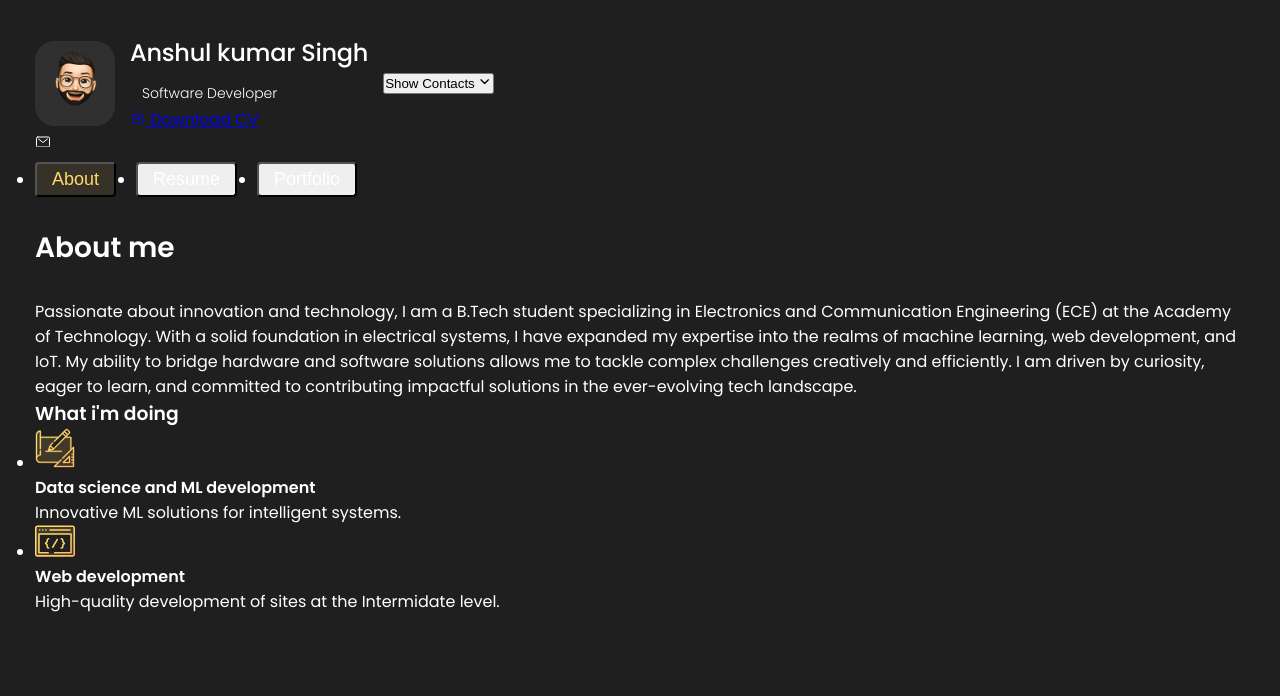
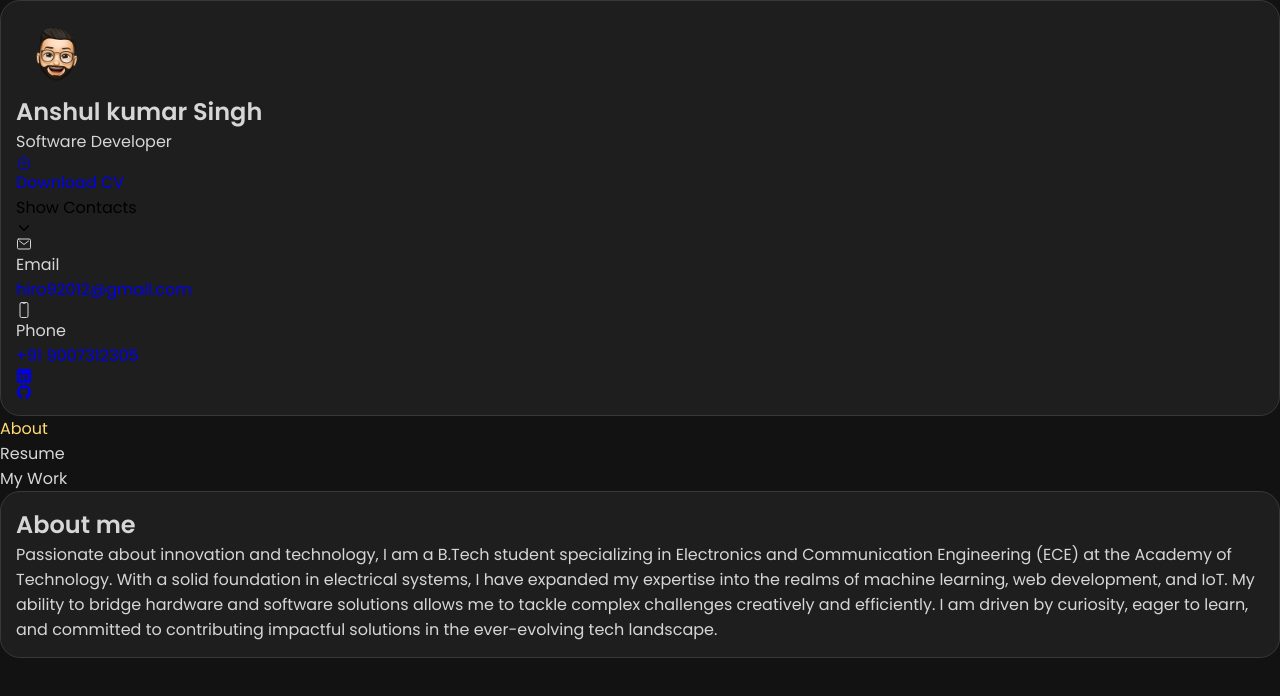
Before and after one commit to Anshulai/my-protfolio-website-, a plain HTML site: page index.html in a window 1280 px wide. Both pictures are taken after a click on the button "About". Drawn offline with nearby package versions, Linux system fonts and the light colour scheme.

Commit message:
fix: Revert to original structure with working Resume and My Work sections

```diff
--- a/assets/css/style.css
+++ b/assets/css/style.css
@@ -1,123 +1,154 @@
 /*-----------------------------------*\
-  #style.css
+  #CUSTOM PROPERTY
 \*-----------------------------------*/
 
 :root {
-  --bg-primary: hsl(0, 0%, 12%);
-  --bg-secondary: hsl(0, 0%, 19%);
-  --color-primary: hsl(45, 100%, 71%);
-  --white: hsl(0, 0%, 100%);
-  --light-gray: hsl(0, 0%, 80%);
-  --jet: hsl(0, 0%, 20%);
-  --orange-yellow-crayola: hsl(45, 100%, 71%);
+  --bg-gradient-onyx: linear-gradient(
+    to bottom right,
+    hsl(240, 1%, 25%) 3%,
+    hsl(0, 0%, 19%) 97%
+  );
+  --bg-gradient-jet: linear-gradient(
+    to bottom right,
+    hsla(240, 1%, 18%, 0.251) 0%,
+    hsla(240, 2%, 11%, 0) 100%
+  ), hsl(240, 2%, 13%);
+  --bg-gradient-yellow-1: linear-gradient(
+    to bottom right,
+    hsl(45, 100%, 71%) 0%,
+    hsla(36, 100%, 69%, 0) 50%
+  );
+  --bg-gradient-yellow-2: linear-gradient(
+    135deg,
+    hsla(45, 100%, 71%, 0.251) 0%,
+    hsla(35, 100%, 68%, 0) 59.86%
+  ), hsl(240, 2%, 13%);
+  --border-gradient-onyx: linear-gradient(
+    to bottom right,
+    hsl(0, 0%, 25%) 0%,
+    hsla(0, 0%, 25%, 0) 50%
+  );
 
+  /* solid */
+  --jet: hsl(0, 0%, 22%);
+  --onyx: hsl(240, 1%, 17%);
+  --eerie-black-1: hsl(240, 2%, 13%);
+  --eerie-black-2: hsl(240, 2%, 12%);
+  --smoky-black: hsl(0, 0%, 7%);
+  --white-1: hsl(0, 0%, 100%);
+  --white-2: hsl(0, 0%, 98%);
+  --orange-yellow-crayola: hsl(45, 100%, 72%);
+  --vegas-gold: hsl(45, 54%, 58%);
+  --light-gray: hsl(0, 0%, 84%);
+  --light-gray-70: hsla(0, 0%, 84%, 0.7);
+  --bittersweet-shimmer: hsl(0, 43%, 51%);
+
+  /* font-family */
   --ff-poppins: 'Poppins', sans-serif;
 
-  --fs-1: 36px;
-  --fs-2: 28px;
-  --fs-3: 24px;
-  --fs-4: 20px;
-  --fs-5: 18px;
-  --fs-6: 16px;
-  --fs-7: 15px;
-  --fs-8: 14px;
+  /* font-size */
+  --fs-1: 24px;
+  --fs-2: 18px;
+  --fs-3: 17px;
+  --fs-4: 16px;
+  --fs-5: 15px;
+  --fs-6: 14px;
+  --fs-7: 13px;
+  --fs-8: 11px;
 
+  /* font-weight */
   --fw-300: 300;
   --fw-400: 400;
   --fw-500: 500;
   --fw-600: 600;
+
+  /* border radius */
+  --radius-15: 15px;
+  --radius-25: 25px;
+
 }
 
-/* Reset */
-* {
+/*-----------------------------------*\
+  #RESET
+\*-----------------------------------*/
+
+*, *::before, *::after {
   margin: 0;
   padding: 0;
   box-sizing: border-box;
 }
 
-body {
-  background: var(--bg-primary);
-  color: var(--white);
-  font-family: var(--ff-poppins);
-  padding: 35px;
-  overflow-x: hidden;
+a { text-decoration: none; }
+
+li { list-style: none; }
+
+img, ion-icon, a, button, time, span { display: block; }
+
+button {
+  font: inherit;
+  background: none;
+  border: none;
+  text-align: left;
+  cursor: pointer;
 }
 
-/* Hide all articles by default */
+input, textarea {
+  display: block;
+  width: 100%;
+  background: none;
+  font: inherit;
+}
+
+::selection {
+  background: var(--orange-yellow-crayola);
+  color: var(--smoky-black);
+}
+
+:focus { outline-color: var(--orange-yellow-crayola); }
+
+html { font-family: var(--ff-poppins); }
+
+body {
+  background: var(--smoky-black);
+  color: var(--light-gray);
+}
+
+/*-----------------------------------*\
+  #REUSED STYLE
+\*-----------------------------------*/
+
+.sidebar, article {
+  background: var(--eerie-black-2);
+  border: 1px solid var(--jet);
+  border-radius: 20px;
+  padding: 15px;
+  box-shadow: var(--shadow-1);
+  z-index: 1;
+}
+
+/* Hide article by default */
 article[data-page] {
   display: none;
-  opacity: 0;
-  transition: opacity 0.3s ease-in-out;
 }
 
 /* Show active article */
 article[data-page].active {
   display: block;
-  opacity: 1;
+  animation: fade 0.5s ease backwards;
 }
 
-.sidebar {
-  margin-bottom: 15px;
-  max-height: 112px;
-  overflow: hidden;
-  transition: var(--transition-2);
+@keyframes fade {
+  0% { opacity: 0; }
+  100% { opacity: 1; }
 }
 
-.sidebar.active { max-height: 405px; }
-
-.sidebar-info {
-  position: relative;
-  display: flex;
-  justify-content: flex-start;
-  align-items: center;
-  gap: 15px;
-}
-
-.avatar-box {
-  background: var(--bg-secondary);
-  border-radius: 20px;
-}
-
-.info-content .name {
-  color: var(--white);
-  font-size: var(--fs-3);
-  font-weight: var(--fw-500);
-  letter-spacing: -0.25px;
-  margin-bottom: 10px;
-}
-
-.info-content .title {
-  color: var(--white);
-  background: var(--onyx);
-  font-size: var(--fs-8);
-  font-weight: var(--fw-300);
-  width: max-content;
-  padding: 3px 12px;
-  border-radius: 8px;
-}
-
-.navbar-link {
-  color: var(--white);
-  font-size: var(--fs-5);
-  padding: 5px 15px;
-  border-radius: 4px;
-  cursor: pointer;
-}
+/* Navigation */
+.navbar-link { color: var(--light-gray); }
 
 .navbar-link:hover,
-.navbar-link.active {
-  color: var(--orange-yellow-crayola);
-  background: hsla(45, 100%, 71%, 0.1);
-}
+.navbar-link.active { color: var(--orange-yellow-crayola); }
 
-.navbar-list {
-  display: flex;
-  flex-wrap: wrap;
-  gap: 20px;
-  margin-bottom: 30px;
-}
-
-/* Resume styles */
+/* Resume section */
 .timeline {
   margin-bottom: 30px;
 }
@@ -129,98 +160,41 @@ article[data-page].active {
   margin-bottom: 25px;
 }
 
+.timeline-list {
+  font-size: var(--fs-6);
+  margin-left: 45px;
+}
+
+.timeline-item:not(:last-child) { margin-bottom: 20px; }
+
+.timeline-item-title {
+  font-size: var(--fs-6);
+  line-height: 1.3;
+  margin-bottom: 7px;
+}
+
 .timeline-text {
-  color: var(--light-gray);
+  color: var(--light-gray-70);
   font-weight: var(--fw-300);
   line-height: 1.6;
 }
 
-.timeline-item {
-  position: relative;
-  padding-left: 45px;
-  margin-bottom: 40px;
+/* My Work section */
+.project-item {
+  margin-bottom: 30px;
 }
 
-.timeline-item::before {
-  content: '';
-  position: absolute;
-  top: 5px;
-  left: 0;
-  width: 15px;
-  height: 15px;
-  border-radius: 50%;
-  border: 3px solid var(--jet);
-  background: var(--orange-yellow-crayola);
-}
-
-.timeline-item-title {
-  color: var(--white);
-  font-size: var(--fs-4);
-  margin-bottom: 7px;
-}
-
-/* Portfolio styles */
-.project-list {
-  display: grid;
-  grid-template-columns: 1fr;
-  gap: 30px;
-  margin-bottom: 50px;
-}
-
-.project-item {
-  list-style: none;
-}
-
-.project-item > a {
-  width: 100%;
-  display: block;
-  text-decoration: none;
+.project-item h3 {
+  color: var(--orange-yellow-crayola);
+  font-size: var(--fs-5);
+  margin-bottom: 10px;
 }
 
 .project-img {
   width: 100%;
   height: auto;
-  border-radius: 16px;
-  margin-bottom: 15px;
-  overflow: hidden;
+  border-radius: 10px;
+  margin-bottom: 25px;
 }
 
-.project-img img {
-  width: 100%;
-  height: 100%;
-  object-fit: cover;
-  transition: transform 0.25s ease;
-}
-
-.project-item > a:hover .project-img img {
-  transform: scale(1.1);
-}
-
-.project-title {
-  color: var(--orange-yellow-crayola);
-  font-size: var(--fs-5);
-  font-weight: var(--fw-400);
-  text-transform: capitalize;
-  line-height: 1.3;
-}
-
-@media (min-width: 580px) {
-  .project-list {
-    grid-template-columns: 1fr 1fr;
-    gap: 60px;
-  }
-}
-
-@media (min-width: 1024px) {
-  .project-list {
-    gap: 70px;
-  }
-}
-
-/* Article titles */
-.article-title {
-  color: var(--white);
-  font-size: var(--fs-2);
-  font-weight: var(--fw-600);
-  margin-bottom: 30px;
-}
+/* Add any additional styles you need */
--- a/assets/js/script.js
+++ b/assets/js/script.js
@@ -17,19 +17,20 @@ const pages = document.querySelectorAll("[data-page]");
 // add event to all nav link
 for (let i = 0; i < navigationLinks.length; i++) {
   navigationLinks[i].addEventListener("click", function () {
-    // Remove 'active' class from all pages first
-    pages.forEach(page => page.classList.remove("active"));
-    navigationLinks.forEach(link => link.classList.remove("active"));
+    // Find the matching page
+    const pageId = this.innerHTML.toLowerCase();
 
-    // Add 'active' class to the clicked button
-    this.classList.add("active");
+    // Remove active class from all pages and links
+    for (let i = 0; i < pages.length; i++) {
+      if (pages[i].dataset.page === pageId) {
+        pages[i].classList.add("active");
+        navigationLinks[i].classList.add("active");
+      } else {
+        pages[i].classList.remove("active");
+        navigationLinks[i].classList.remove("active");
+      }
+    }
 
-    // Find and activate the corresponding page
-    const buttonText = this.innerHTML.toLowerCase().trim();
-    const targetPage = document.querySelector(`[data-page="${buttonText}"]`);
-    if (targetPage) {
-      targetPage.classList.add("active");
-      window.scrollTo(0, 0);
-    }
+    window.scrollTo(0, 0);
   });
 }
--- a/index.html
+++ b/index.html
@@ -10,12 +10,12 @@
   <!--
     - favicon
   -->
-  <link rel="shortcut icon" href="/my-protfolio-website-/assets/images/logo.ico" type="image/x-icon">
+  <link rel="shortcut icon" href="./assets/images/logo.ico" type="image/x-icon">
 
   <!--
     - custom css link
   -->
-  <link rel="stylesheet" href="/my-protfolio-website-/assets/css/style.css">
+  <link rel="stylesheet" href="./assets/css/style.css">
 
   <!--
     - google font link
@@ -42,7 +42,7 @@
       <div class="sidebar-info">
 
         <figure class="avatar-box">
-          <img src="/my-protfolio-website-/assets/images/my-avatar.png" alt="Anshul Kumar Singh" width="80">
+          <img src="./assets/images/my-avatar.png" alt="Anshul Kumar Singh" width="80">
         </figure>
 
         <div class="info-content">
@@ -50,7 +50,7 @@
 
           <p class="title">Software Developer</p>
 
-          <a href="/my-protfolio-website-/assets/cv/Anshul_Kumar_Singh_CV.pdf" class="cv-btn" download>
+          <a href="./assets/cv/Anshul_Kumar_Singh_CV.pdf" class="cv-btn" download>
             <ion-icon name="download-outline"></ion-icon>
             <span>Download CV</span>
           </a>
@@ -145,7 +145,7 @@
           </li>
 
           <li class="navbar-item">
-            <button class="navbar-link" data-nav-link>Portfolio</button>
+            <button class="navbar-link" data-nav-link>My Work</button>
           </li>
 
         </ul>
@@ -168,52 +168,6 @@
           </p>
         </section>
 
-        <!--
-          - service
-        -->
-
-        <section class="service">
-
-          <h3 class="h3 service-title">What i'm doing</h3>
-
-          <ul class="service-list">
-
-            <li class="service-item">
-
-              <div class="service-icon-box">
-                <img src="/my-protfolio-website-/assets/images/icon-design.svg" alt="design icon" width="40">
-              </div>
-
-              <div class="service-content-box">
-                <h4 class="h4 service-item-title">Data science and ML development</h4>
-
-                <p class="service-item-text">
-                  Innovative ML solutions for intelligent systems.
-                </p>
-              </div>
-
-            </li>
-
-            <li class="service-item">
-
-              <div class="service-icon-box">
-                <img src="/my-protfolio-website-/assets/images/icon-dev.svg" alt="Web development icon" width="40">
-              </div>
-
-              <div class="service-content-box">
-                <h4 class="h4 service-item-title">Web development</h4>
-
-                <p class="service-item-text">
-                  High-quality development of sites at the Intermidate level.
-                </p>
-              </div>
-
-            </li>
-
-          </ul>
-
-        </section>
-
       </article>
 
       <!--
@@ -221,7 +175,6 @@
       -->
 
       <article class="resume" data-page="resume">
-
         <header>
           <h2 class="h2 article-title">Resume</h2>
         </header>
@@ -243,59 +196,28 @@
             </li>
           </ol>
         </section>
-
-        <section class="timeline">
-          <div class="title-wrapper">
-            <div class="icon-box">
-              <ion-icon name="book-outline"></ion-icon>
-            </div>
-
-            <h3 class="h3">Experience</h3>
-          </div>
-
-          <ol class="timeline-list">
-            <li class="timeline-item">
-              <h4 class="h4 timeline-item-title">Software Developer Intern</h4>
-              <span>2024 — Present</span>
-              <p class="timeline-text">Working on various ML and web development projects.</p>
-            </li>
-          </ol>
-        </section>
-
       </article>
 
       <!--
-        - #PORTFOLIO
+        - #MY WORK
       -->
 
-      <article class="portfolio" data-page="portfolio">
-
+      <article class="my-work" data-page="my work">
         <header>
-          <h2 class="h2 article-title">Portfolio</h2>
+          <h2 class="h2 article-title">My Work</h2>
         </header>
 
-        <section class="projects">
-          <ul class="project-list">
-            <li class="project-item active">
-              <a href="#">
-                <figure class="project-img">
-                  <img src="/my-protfolio-website-/assets/images/Screenshot from 2025-03-19 10-57-29.png" alt="Project 1" loading="lazy">
-                </figure>
-                <h3 class="project-title">Chat Application</h3>
-              </a>
-            </li>
+        <section class="projects-text">
+          <div class="project-item">
+            <h3>Chat Application</h3>
+            <img src="./assets/images/Screenshot from 2025-03-19 10-57-29.png" alt="Chat App" class="project-img">
+          </div>
 
-            <li class="project-item active">
-              <a href="#">
-                <figure class="project-img">
-                  <img src="/my-protfolio-website-/assets/images/Screenshot from 2025-03-20 13-17-30.png" alt="Project 2" loading="lazy">
-                </figure>
-                <h3 class="project-title">Smart Parking System</h3>
-              </a>
-            </li>
-          </ul>
+          <div class="project-item">
+            <h3>Smart Parking System</h3>
+            <img src="./assets/images/Screenshot from 2025-03-20 13-17-30.png" alt="Parking System" class="project-img">
+          </div>
         </section>
-
       </article>
 
     </div>
@@ -311,7 +233,7 @@
   <!--
     - custom js link
   -->
-  <script src="/my-protfolio-website-/assets/js/script.js"></script>
+  <script src="./assets/js/script.js"></script>
 
 </body>
 
```
